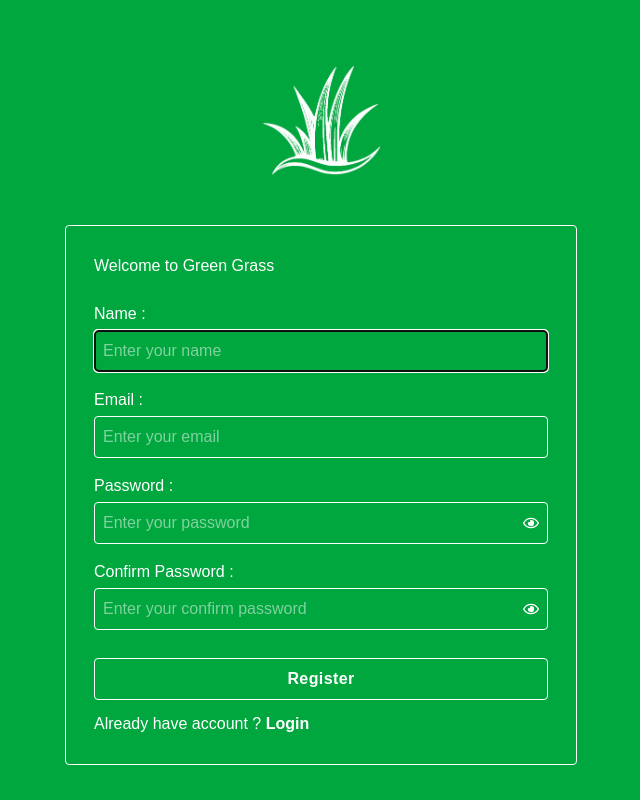
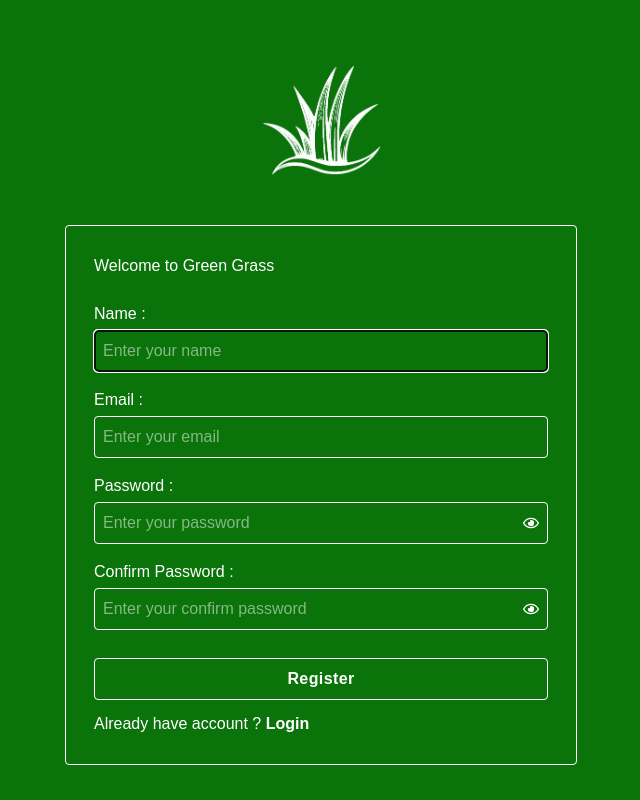
Before and after one commit to PunithAchintha2003/review-website-2025, a React (Vite) app in the folder client/: page /register in a window 1280 px wide. Shown: the whole page, without its empty margins (319-959 px from the left). Built offline with nearby package versions, Linux system fonts and the light colour scheme; no server answers.

Commit message:
updated background color

```diff
--- a/client/src/pages/Login.jsx
+++ b/client/src/pages/Login.jsx
@@ -69,7 +69,7 @@ const Login = () => {
   }
 
   return (
-    <section className="w-screen h-screen text-white flex flex-col bg-green-600 px-2">
+    <section className="w-screen h-screen text-white flex flex-col bg-[#0a730a] px-2">
         <div className="lg:mt-16 lg:mb-8 mx-auto w-fit">
           <img
               src={logo}
--- a/client/src/pages/Register.jsx
+++ b/client/src/pages/Register.jsx
@@ -71,7 +71,7 @@ const Register = () => {
   }
 
   return (
-    <section className="w-screen h-screen text-white flex flex-col bg-green-600 px-2">
+    <section className="w-screen h-screen text-white flex flex-col bg-[#0a730a] px-2">
       <div className="lg:mt-16 lg:mb-8 mx-auto w-fit">
         <img
             src={logo}
```
